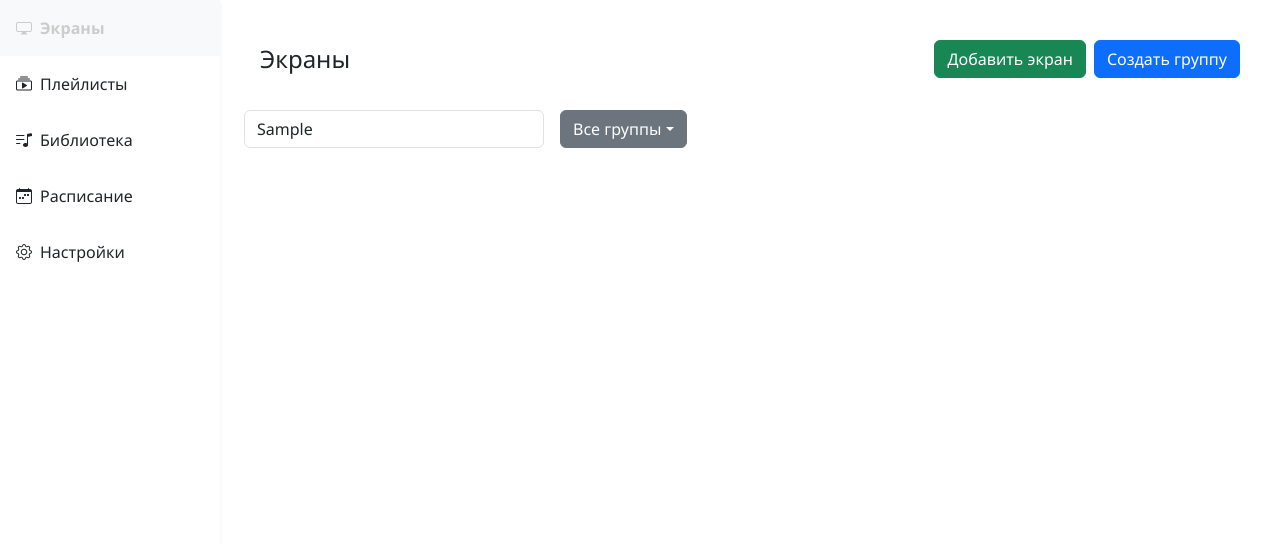
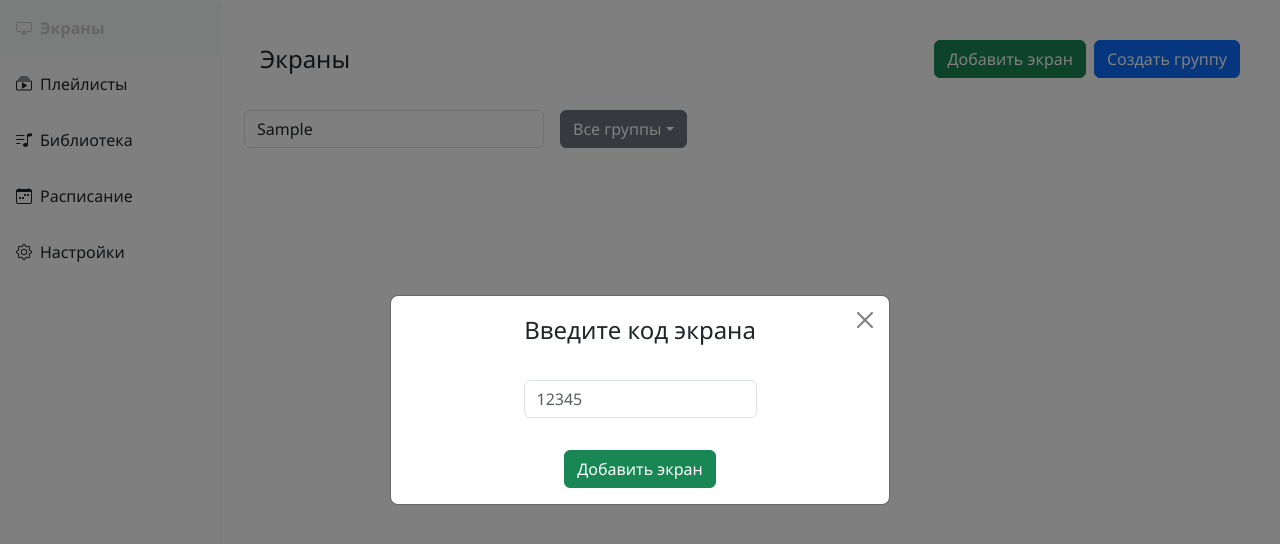
Before and after one commit to Nallsa/screonAdminJs, a Next.js app: page /screens in a window 1280 px wide. Both pictures are taken after typing "Sample" into the empty fields and a click on the button "Добавить экран". Shown: the top 544 px of the page. Built offline with nearby package versions, Linux system fonts and the light colour scheme.

Commit message:
модалка добавления экрана

```diff
--- a/app/screens/page.tsx
+++ b/app/screens/page.tsx
@@ -1,7 +1,7 @@
 'use client'
 
 import React, {useEffect, useState} from 'react'
-import {Button, Form, Dropdown, InputGroup} from 'react-bootstrap'
+import {Button, Form, Dropdown, InputGroup, Modal} from 'react-bootstrap'
 import {v4 as uuid} from 'uuid'
 
 import ScreenCard from '@/app/components/Screens/ScreenCard'
@@ -27,9 +27,36 @@ export default function ScreensPage() {
         addScreen,
     } = useScreensStore()
 
-    // локальные UI-стейты
+
     const [search, setSearch] = useState('')
     const [groupFilter, setGroupFilter] = useState<'all' | 'nogroup' | string>('all')
+
+    // для модалки Добавить экран
+    const [showAddModal, setShowAddModal] = useState(false)
+    const [screenCode, setScreenCode] = useState('')
+
+    const handleOpenAddModal = () => {
+        setScreenCode('')
+        setShowAddModal(true)
+    }
+    const handleCloseAddModal = () => {
+        setShowAddModal(false)
+    }
+    const handleConfirmAdd = () => {
+        if (!screenCode) {
+            alert('Пожалуйста, введите код экрана')
+            return
+        }
+
+
+        addScreen({
+            id: screenCode,
+            name: `Экран ${screenCode}`,
+            online: true,
+            groupIds: []
+        })
+        setShowAddModal(false)
+    }
 
 
     // первичный фильтр
@@ -45,11 +72,11 @@ export default function ScreensPage() {
 
     return (
         <div className="p-4">
-            {/* заголовок */}
+            {/* хэдер */}
             <div className="d-flex justify-content-between align-items-center mb-3 p-3 rounded">
                 <h4 className="mb-0">Экраны</h4>
                 <div className="d-flex gap-2">
-                    <Button variant="success">
+                    <Button variant="success" onClick={handleOpenAddModal}>
                         Добавить экран
                     </Button>
                     <Button variant="primary" onClick={startCreateGroup}>
@@ -123,6 +150,50 @@ export default function ScreensPage() {
                     />
                 ))}
             </div>
+
+
+            {/* добавление экрана */}
+            <Modal show={showAddModal} onHide={handleCloseAddModal} centered>
+                <Modal.Header
+                    className="border-0 position-relative"
+                    style={{justifyContent: 'center'}}
+                >
+                    <Modal.Title>Введите код экрана</Modal.Title>
+
+                    {/* свой крестик */}
+                    <button
+                        type="button"
+                        className="btn-close"
+                        aria-label="Close"
+                        onClick={handleCloseAddModal}
+                        style={{
+                            position: 'absolute',
+                            right: '1rem',
+                            top: '1rem',
+                        }}
+                    />
+                </Modal.Header>
+
+                <Modal.Body className="d-flex justify-content-center">
+                    <Form.Group controlId="screenCode" className="w-50">
+                        <Form.Control
+                            size="xl"
+                            type="text"
+                            inputMode="numeric"
+                            pattern="\d*"
+                            placeholder="12345"
+                            value={screenCode}
+                            onChange={e => setScreenCode(e.target.value.replace(/\D/g, ''))}
+                        />
+                    </Form.Group>
+                </Modal.Body>
+
+                <Modal.Footer className="border-0 justify-content-center">
+                    <Button variant="success" onClick={handleConfirmAdd}>
+                        Добавить экран
+                    </Button>
+                </Modal.Footer>
+            </Modal>
         </div>
     )
 }
```
Also changed, not shown: public/types/interfaces.ts (+20 -1 lines).
